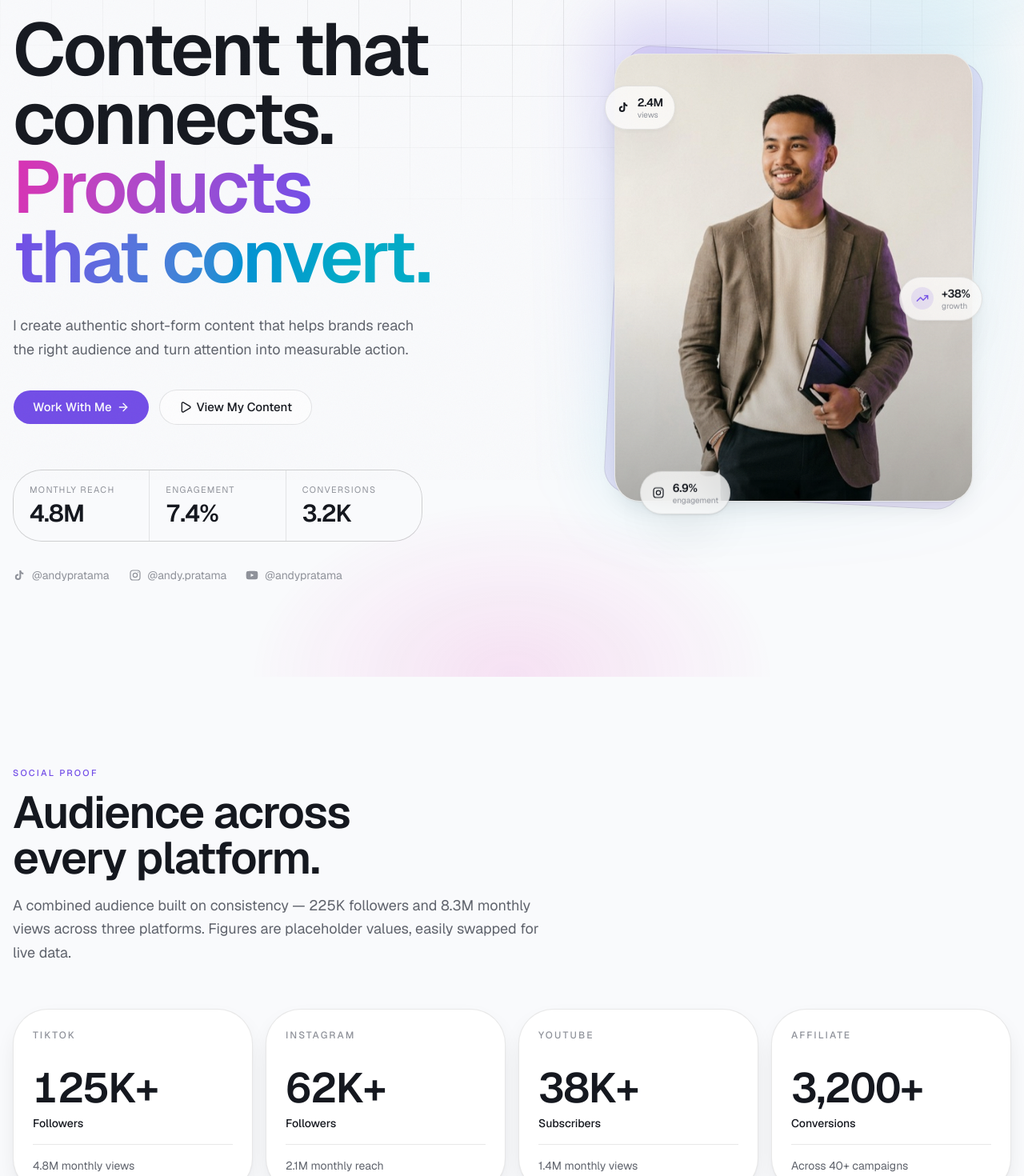
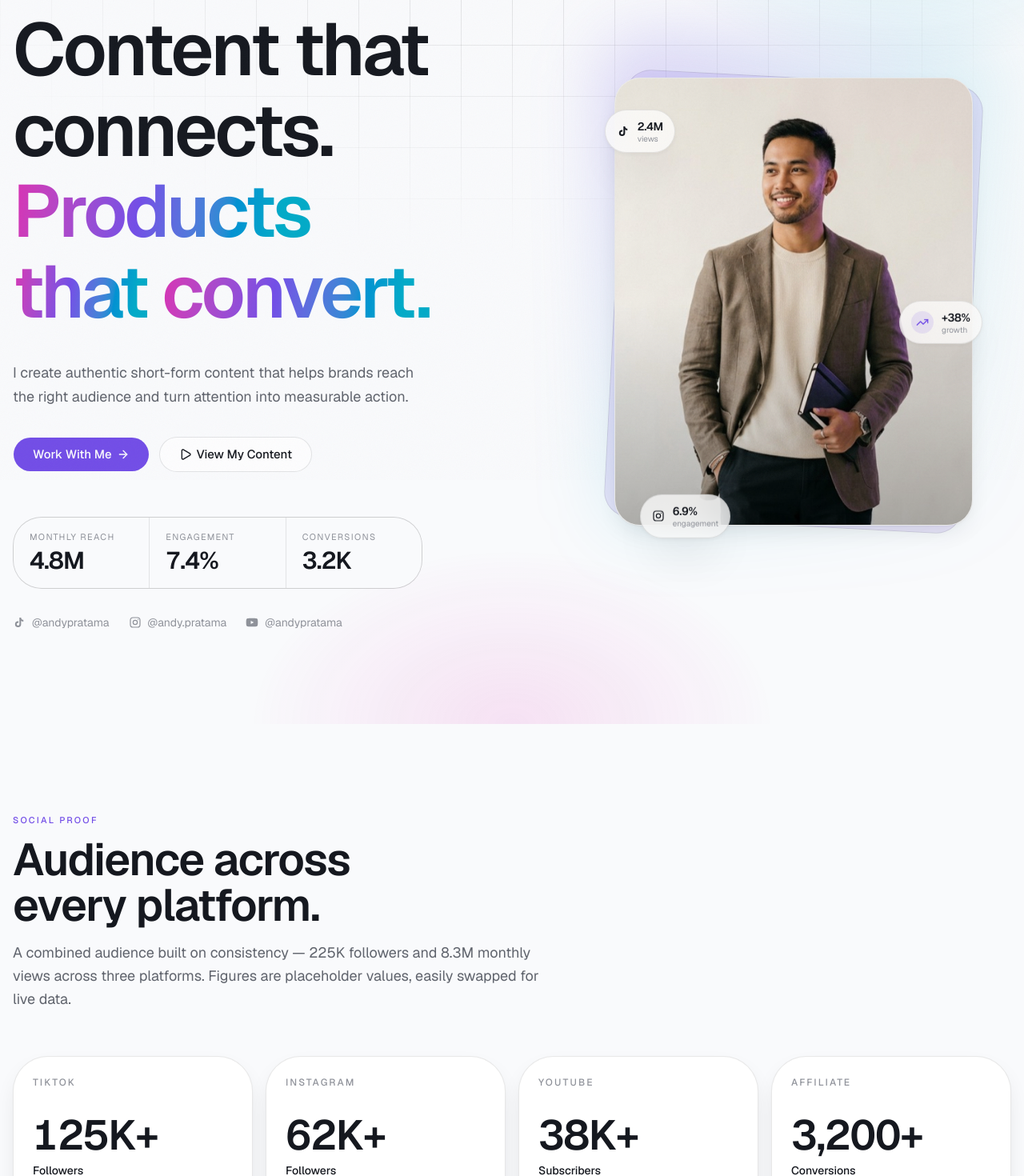
Before and after one commit to andypratama3/creator-andypratama, a Next.js app: page / in a window 1280 px wide. Shown: the part 200-1670 px from the top of the page at 80% size. Built offline with nearby package versions, Linux system fonts and the light colour scheme.

Commit message:
Animation improvements: scroll reveal variants, word-stagger hero, composable reduced-motion hook, scroll-progress indicator, count-up rAF refactor

```diff
--- a/app/layout.tsx
+++ b/app/layout.tsx
@@ -1,4 +1,5 @@
 import { Analytics } from "@vercel/analytics/next"
+import { ScrollProgress } from "@/components/site/scroll-progress"
 import type { Metadata, Viewport } from "next"
 import { Geist, Geist_Mono } from "next/font/google"
 import { ThemeProvider } from "next-themes"
@@ -98,6 +99,7 @@ export default function RootLayout({
           enableSystem
           disableTransitionOnChange
         >
+          <ScrollProgress />
           <a
             href="#main"
             className="sr-only z-[70] focus:not-sr-only focus:fixed focus:top-3 focus:left-3 focus:rounded-full focus:bg-brand focus:px-4 focus:py-2 focus:text-sm focus:font-medium focus:text-[var(--primary-foreground)]"
--- a/app/media-kit/page.tsx
+++ b/app/media-kit/page.tsx
@@ -2,6 +2,7 @@ import type { Metadata } from "next"
 import Image from "next/image"
 import Link from "next/link"
 import { ArrowLeft, ArrowUpRight, Download, Mail, MapPin } from "lucide-react"
+import { socialLinks } from "@/lib/seo"
 import { Button } from "@/components/ui/button"
 import {
   audience,
@@ -136,7 +137,7 @@ export default function MediaKitPage() {
                   return (
                     <li key={k}>
                       <a
-                        href={creator.links[k]}
+                        href={socialLinks[k]}
                         target="_blank"
                         rel="noopener noreferrer"
                         className="inline-flex items-center gap-2 rounded-full border border-hairline bg-surface px-3.5 py-1.5 text-sm transition-colors hover:border-brand hover:text-brand"
--- a/components/site/contact.tsx
+++ b/components/site/contact.tsx
@@ -1,6 +1,7 @@
 "use client"
 
 import { Loader2, Mail, MapPin, Send } from "lucide-react"
+import { socialLinks } from "@/lib/seo"
 import { useState } from "react"
 import { toast } from "sonner"
 import { Button } from "@/components/ui/button"
@@ -141,7 +142,7 @@ export function Contact() {
                       return (
                         <a
                           key={k}
-                          href={creator.links[k]}
+                          href={socialLinks[k]}
                           target="_blank"
                           rel="noopener noreferrer"
                           aria-label={`${creator.name} on ${k}`}
--- a/components/site/count-up.tsx
+++ b/components/site/count-up.tsx
@@ -1,59 +1,74 @@
 "use client"
 
-import { useEffect, useRef, useState } from "react"
+import { useEffect, useRef } from "react"
+import { usePrefersReducedMotion } from "@/lib/use-prefers-reduced-motion"
+
+const format = (value: number, places: number) =>
+  value.toLocaleString("en-US", {
+    minimumFractionDigits: places,
+    maximumFractionDigits: places,
+  })
+
+/** easeOutQuart — fast start, long settle. Reads as "counted up", not "sliding". */
+const easeOutQuart = (t: number) => 1 - Math.pow(1 - t, 4)
 
 export function CountUp({
   to,
   suffix = "",
   prefix = "",
   duration = 1400,
+  decimals,
 }: {
   to: number
   suffix?: string
   prefix?: string
   duration?: number
+  /** Defaults to 0 for whole numbers, 1 otherwise. */
+  decimals?: number
 }) {
-  const ref = useRef<HTMLSpanElement>(null)
-  const [value, setValue] = useState(0)
-  const started = useRef(false)
+  const valueRef = useRef<HTMLSpanElement>(null)
+  const prefersReduced = usePrefersReducedMotion()
+  const places = decimals ?? (Number.isInteger(to) ? 0 : 1)
+  const placesRef = useRef(places)
 
   useEffect(() => {
-    const el = ref.current
+    const el = valueRef.current
     if (!el) return
 
-    const prefersReduced = window.matchMedia("(prefers-reduced-motion: reduce)").matches
+    if (prefersReduced) {
+      el.textContent = format(to, placesRef.current)
+      return
+    }
+
+    el.textContent = format(0, placesRef.current)
 
     const io = new IntersectionObserver(
       ([entry]) => {
-        if (!entry.isIntersecting || started.current) return
-        started.current = true
-        if (prefersReduced) {
-          setValue(to)
-          io.disconnect()
-          return
+        if (!entry.isIntersecting) return
+        io.disconnect()
+
+        const start = performance.now()
+        const step = (now: number) => {
+          const progress = Math.min((now - start) / duration, 1)
+          const value = to * easeOutQuart(progress)
+          // Written straight to the DOM. Driving this through state would re-render the
+          // component on every frame and thrash layout as the digit width changes.
+          el.textContent = format(progress === 1 ? to : value, placesRef.current)
+          if (progress < 1) requestAnimationFrame(step)
         }
-        const start = performance.now()
-        const tick = (now: number) => {
-          const p = Math.min((now - start) / duration, 1)
-          const eased = 1 - Math.pow(1 - p, 3)
-          setValue(to * eased)
-          if (p < 1) requestAnimationFrame(tick)
-        }
-        requestAnimationFrame(tick)
-        io.disconnect()
+        requestAnimationFrame(step)
       },
-      { threshold: 0.5 },
+      { threshold: 0.4 },
     )
+
     io.observe(el)
     return () => io.disconnect()
-  }, [to, duration])
-
-  const display = Number.isInteger(to) ? Math.round(value).toLocaleString() : value.toFixed(0)
+  }, [to, duration, prefersReduced])
 
   return (
-    <span ref={ref} data-numeric>
+    <span data-numeric>
       {prefix}
-      {display}
+      <span ref={valueRef}>{format(0, places)}</span>
       {suffix}
     </span>
   )
--- a/components/site/hero.tsx
+++ b/components/site/hero.tsx
@@ -1,9 +1,11 @@
+import { socialLinks } from "@/lib/seo"
 import Image from "next/image"
 import { ArrowRight, Play, TrendingUp } from "lucide-react"
 import { Button } from "@/components/ui/button"
 import { creator } from "@/lib/creator-data"
 import { InstagramIcon, TikTokIcon, YouTubeIcon } from "./icons"
 import { Reveal } from "./reveal"
+import { StaggerWords } from "./stagger-words"
 
 const proof = [
   { key: "tiktok" as const, Icon: TikTokIcon },
@@ -31,8 +33,12 @@ export function Hero() {
 
           <Reveal delay={80}>
             <h1 className="mt-7 max-w-[16ch] text-balance text-[clamp(2.6rem,7.4vw,5.75rem)] leading-[0.94] font-semibold tracking-[-0.035em]">
-              Content that connects.{" "}
-              <span className="text-gradient">Products that convert.</span>
+              <StaggerWords
+                segments={[
+                  { text: "Content that connects." },
+                  { text: "Products that convert.", className: "text-gradient" },
+                ]}
+              />
             </h1>
           </Reveal>
 
@@ -90,7 +96,7 @@ export function Hero() {
               {proof.map(({ key, Icon }) => (
                 <li key={key}>
                   <a
-                    href={creator.links[key]}
+                    href={socialLinks[key]}
                     target="_blank"
                     rel="noopener noreferrer"
                     className="group inline-flex items-center gap-2 text-sm text-ink-subtle transition-colors hover:text-ink"
--- a/components/site/reveal.tsx
+++ b/components/site/reveal.tsx
@@ -1,49 +1,85 @@
 "use client"
 
 import { useEffect, useRef, useState, type ReactNode } from "react"
+import { usePrefersReducedMotion } from "@/lib/use-prefers-reduced-motion"
 import { cn } from "@/lib/utils"
+
+/** Entrance directions. A page that only ever fades up reads as templated. */
+const OFFSETS = {
+  up: "translate-y-6",
+  down: "-translate-y-6",
+  left: "-translate-x-6",
+  right: "translate-x-6",
+  scale: "scale-[0.96]",
+  none: "",
+} as const
+
+export type RevealFrom = keyof typeof OFFSETS
 
 export function Reveal({
   children,
   className,
   delay = 0,
   as: Tag = "div",
+  from = "up",
+  blur = true,
 }: {
   children: ReactNode
   className?: string
   delay?: number
-  as?: "div" | "section" | "li" | "article"
+  as?: "div" | "section" | "li" | "article" | "span"
+  /** Direction the element travels in. `none` fades in place. */
+  from?: RevealFrom
+  /** Small blur on entry. Adds depth, and costs a compositor layer. */
+  blur?: boolean
 }) {
-  const ref = useRef<HTMLDivElement>(null)
+  const ref = useRef<HTMLElement>(null)
   const [shown, setShown] = useState(false)
+  const prefersReduced = usePrefersReducedMotion()
 
   useEffect(() => {
+    // Reduced motion means "no travel", not "no content": resolve to the final state
+    // up front so nothing is left stranded mid-transition.
+    if (prefersReduced) {
+      // Intentionally synchronous — resolve reduced motion before painting.
+      // eslint-disable-next-line react-hooks/set-state-in-effect
+      setShown(true)
+      return
+    }
+
     const el = ref.current
     if (!el) return
+
     const io = new IntersectionObserver(
       ([entry]) => {
-        if (entry.isIntersecting) {
-          setShown(true)
-          io.disconnect()
-        }
+        if (!entry.isIntersecting) return
+        setShown(true)
+        io.disconnect()
       },
       { threshold: 0.15, rootMargin: "0px 0px -8% 0px" },
     )
     io.observe(el)
     return () => io.disconnect()
-  }, [])
+  }, [prefersReduced])
 
   const Comp = Tag as "div"
+
   return (
     <Comp
       ref={ref as never}
       data-reveal={shown ? "shown" : "pending"}
       className={cn(
-        "transition-all duration-700 ease-[cubic-bezier(0.16,1,0.3,1)] motion-reduce:transition-none",
-        shown ? "translate-y-0 opacity-100 blur-0" : "translate-y-4 opacity-0 blur-[2px]",
+        "transition-[transform,opacity,filter] duration-700 ease-[cubic-bezier(0.16,1,0.3,1)]",
+        "motion-reduce:transition-none",
+        shown ? "translate-x-0 translate-y-0 scale-100 opacity-100 blur-0" : OFFSETS[from],
+        shown ? "" : "opacity-0",
+        blur && !shown ? "blur-[2px]" : "blur-0",
+        // Promote only while the element is actually animating. A permanent will-change
+        // keeps the layer alive for the whole page and costs memory.
+        !shown ? "motion-safe:will-change-transform,opacity,filter" : "",
         className,
       )}
-      style={{ transitionDelay: shown ? `${delay}ms` : "0ms" }}
+      style={delay ? { transitionDelay: `${delay}ms` } : undefined}
     >
       {children}
     </Comp>
--- /dev/null
+++ b/components/site/stagger-words.tsx
@@ -0,0 +1,82 @@
+"use client"
+
+import { Fragment, type ReactNode } from "react"
+import { cn } from "@/lib/utils"
+
+export interface StaggerSegment {
+  text: string
+  /** Applied to every word in the segment — use for gradient or colour runs. */
+  className?: string
+}
+
+/**
+ * Masked per-word entrance for headlines.
+ *
+ * Each word sits inside an `overflow-hidden` box and rises into it, so the letters are
+ * revealed rather than faded. The whole run is `aria-hidden` with the full string on the
+ * parent as `aria-label`, because a screen reader announcing word by word is worse than
+ * useless — the animation is decoration, the headline is the content.
+ *
+ * Driven entirely by the `animate-rise` keyframe and inline delays, so it costs no
+ * JavaScript, and the global reduced-motion rule collapses it to the final state.
+ */
+export function StaggerWords({
+  segments,
+  className,
+  wordClassName,
+  delay = 90,
+  step = 60,
+  children,
+}: {
+  segments: StaggerSegment[]
+  className?: string
+  wordClassName?: string
+  /** Milliseconds before the first word starts. */
+  delay?: number
+  /** Milliseconds added per word. */
+  step?: number
+  children?: ReactNode
+}) {
+  const label = segments
+    .map((segment) => segment.text)
+    .join(" ")
+    .replace(/\s+/g, " ")
+    .trim()
+
+  let wordIndex = 0
+
+  return (
+    <span className={className} aria-label={label}>
+      {segments.map((segment, segmentIndex) => {
+        const words = segment.text.split(/\s+/).filter(Boolean)
+        return (
+          <Fragment key={segmentIndex}>
+            {words.map((word, i) => {
+              const animationDelay = delay + wordIndex++ * step
+              const isLast = i === words.length - 1
+              return (
+                <Fragment key={`${word}-${i}`}>
+                  <span aria-hidden="true" className="inline-block overflow-hidden align-bottom">
+                    <span
+                      className={cn(
+                        "inline-block animate-rise pb-[0.16em]",
+                        wordClassName,
+                        segment.className,
+                      )}
+                      style={{ animationDelay: `${animationDelay}ms` }}
+                    >
+                      {word}
+                    </span>
+                  </span>
+                  {/* Keep real, breakable spaces between words so the headline still wraps. */}
+                  {isLast ? "" : " "}
+                </Fragment>
+              )
+            })}
+          </Fragment>
+        )
+      })}
+      {children}
+    </span>
+  )
+}
--- /dev/null
+++ b/lib/use-prefers-reduced-motion.ts
@@ -0,0 +1,30 @@
+"use client"
+
+import { useEffect, useState } from "react"
+
+const QUERY = "(prefers-reduced-motion: reduce)"
+
+/**
+ * Tracks the user's reduced-motion preference.
+ *
+ * Returns `false` during SSR and the first client render so markup stays
+ * hydration-consistent, then settles to the real value in an effect. Every animated
+ * component routes through this instead of calling `matchMedia` on its own, so the
+ * behaviour and the listener cleanup are defined in one place.
+ */
+export function usePrefersReducedMotion(): boolean {
+  const [prefersReduced, setPrefersReduced] = useState(false)
+
+  useEffect(() => {
+    const media = window.matchMedia(QUERY)
+    // Intentionally synchronous: resolve reduced motion before first animation frame.
+    // eslint-disable-next-line react-hooks/set-state-in-effect
+    setPrefersReduced(media.matches)
+
+    const onChange = (event: MediaQueryListEvent) => setPrefersReduced(event.matches)
+    media.addEventListener("change", onChange)
+    return () => media.removeEventListener("change", onChange)
+  }, [])
+
+  return prefersReduced
+}
```
Also changed, not shown: components/site/scroll-progress.tsx (added, +56 -0 lines).
